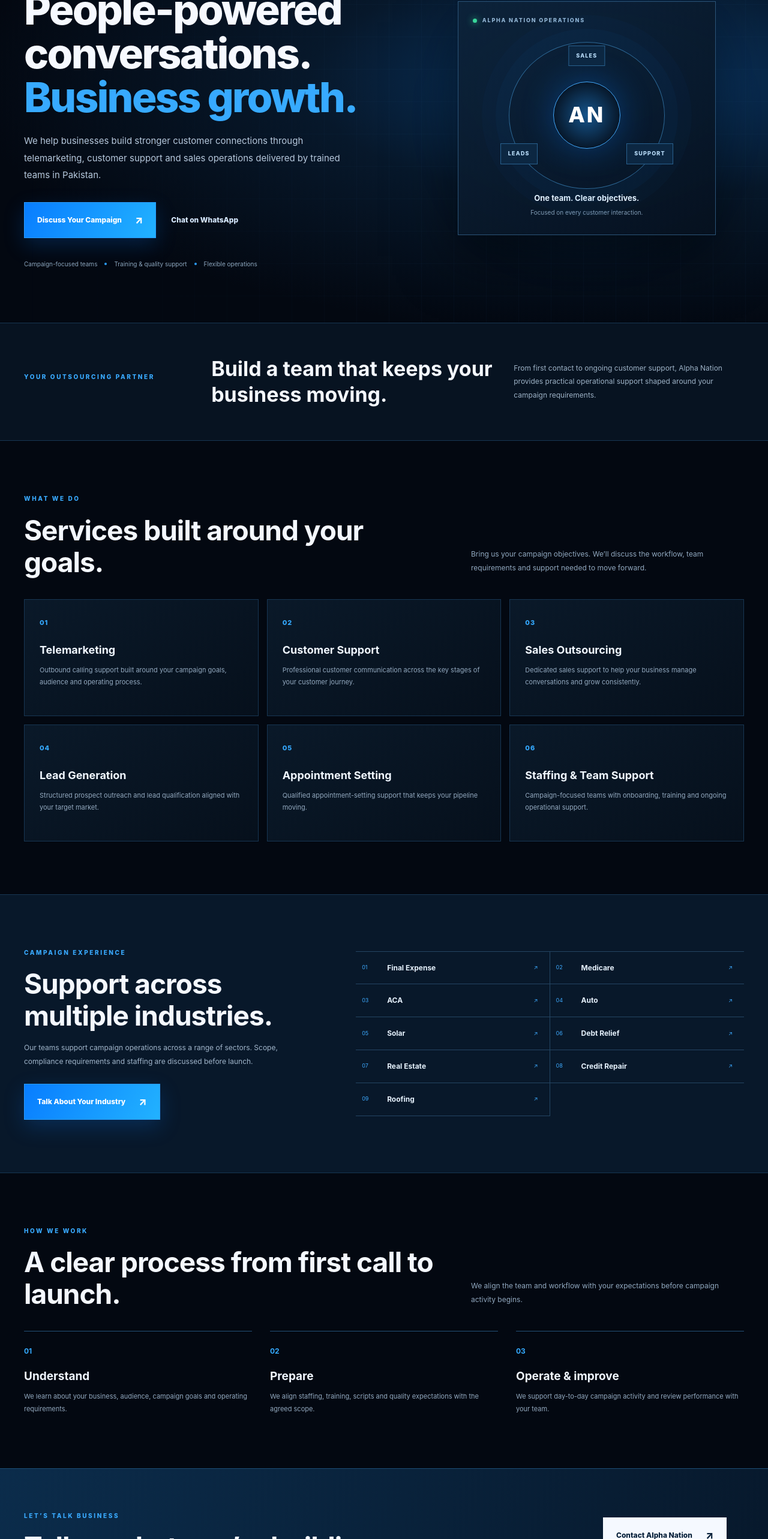
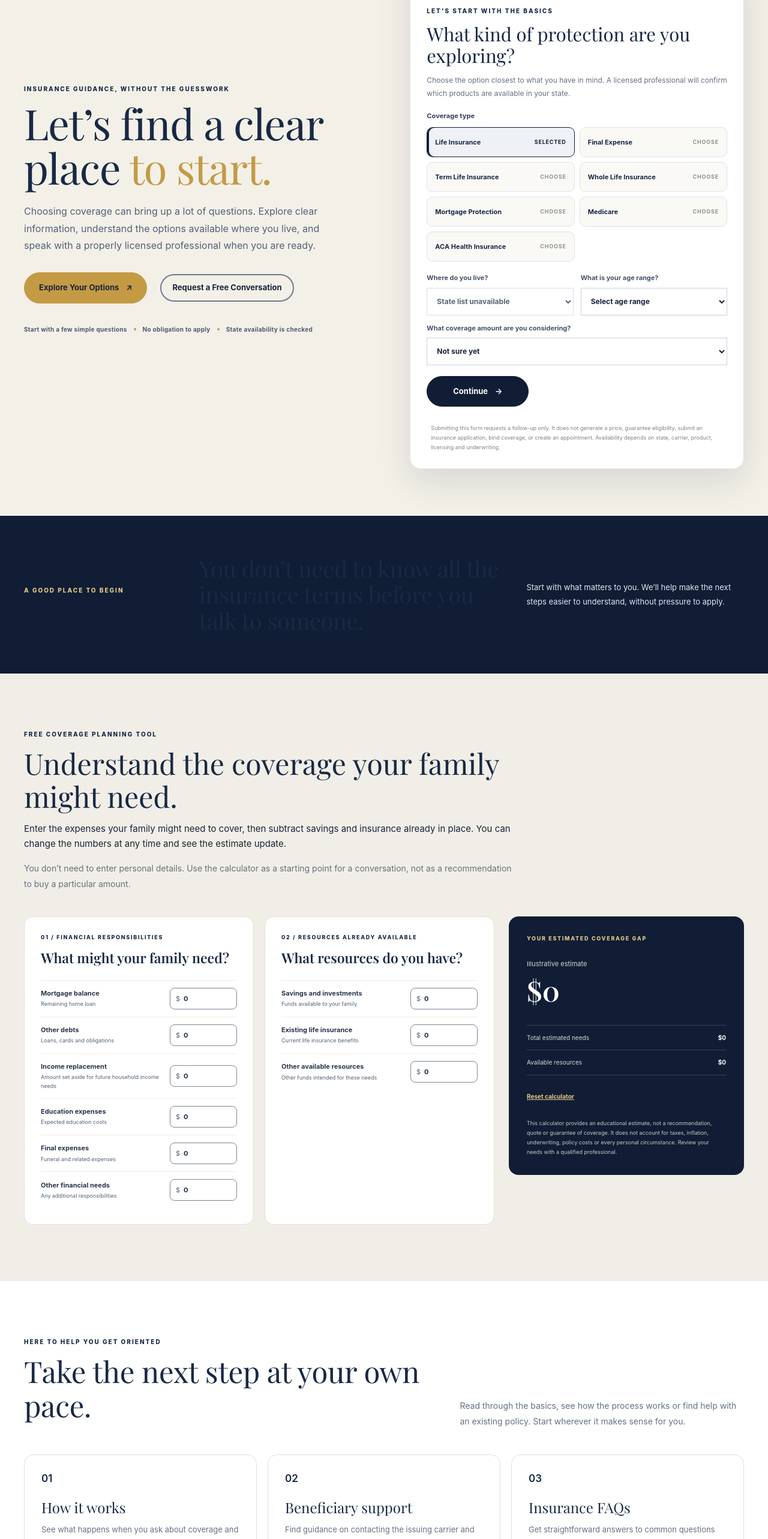
Before and after one commit to alphanationcrm09/alpha-nation-website, a Next.js app: page / in a window 1280 px wide. Shown: the part 234-2800 px from the top of the page at 60% size. Built offline with nearby package versions, Linux system fonts and the light colour scheme; no server answers; the database is empty.

Commit message:
Restore Alpha Nation insurance experience in PublicHome.tsx

```diff
--- a/src/components/PublicHome.tsx
+++ b/src/components/PublicHome.tsx
@@ -1,54 +1,128 @@
 import Link from "next/link";
+import PublicCarriers from "@/components/PublicCarriers";
+import QuoteJourney from "@/components/QuoteJourney";
+import FinancialNeedsCalculator from "@/components/FinancialNeedsCalculator";
 
-const services = [
-  { n: "01", title: "Telemarketing", text: "Outbound calling support built around your campaign goals, audience and operating process." },
-  { n: "02", title: "Customer Support", text: "Professional customer communication across the key stages of your customer journey." },
-  { n: "03", title: "Sales Outsourcing", text: "Dedicated sales support to help your business manage conversations and grow consistently." },
-  { n: "04", title: "Lead Generation", text: "Structured prospect outreach and lead qualification aligned with your target market." },
-  { n: "05", title: "Appointment Setting", text: "Qualified appointment-setting support that keeps your pipeline moving." },
-  { n: "06", title: "Staffing & Team Support", text: "Campaign-focused teams with onboarding, training and ongoing operational support." },
+const solutions = [
+  { title: "Life Insurance", text: "Understand the main types of life insurance and what to consider before choosing a policy.", href: "/life-insurance", number: "01" },
+  { title: "Final Expense", text: "Learn how final expense coverage works and what beneficiaries should know.", href: "/final-expense", number: "02" },
+  { title: "Term Life", text: "Explore coverage for a set period, often while raising a family or paying down a mortgage.", href: "/term-life", number: "03" },
+  { title: "Whole Life", text: "Learn about lifelong coverage, premiums, cash value and the details to review.", href: "/whole-life", number: "04" },
 ];
 
-const industries = ["Final Expense", "Medicare", "ACA", "Auto", "Solar", "Debt Relief", "Real Estate", "Credit Repair", "Roofing"];
+const planningTools = [
+  ["How it works", "See what happens when you ask about coverage and decide whether to apply.", "/how-it-works"],
+  ["Beneficiary support", "Find guidance on contacting the issuing carrier and preparing for next steps.", "/beneficiary-services"],
+  ["Insurance FAQs", "Get straightforward answers to common questions about coverage and applications.", "/faq"],
+];
 
 export default function PublicHome() {
   return (
     <>
-      <section className="an-bpo-hero">
-        <div className="wrap an-bpo-hero-grid">
-          <div className="an-bpo-copy">
-            <p className="an-bpo-eyebrow">ALPHA NATION · BUSINESS PROCESS OUTSOURCING</p>
-            <h1>People-powered conversations. <span>Business growth.</span></h1>
-            <p className="an-bpo-lead">We help businesses build stronger customer connections through telemarketing, customer support and sales operations delivered by trained teams in Pakistan.</p>
-            <div className="an-bpo-actions">
-              <Link className="an-bpo-button" href="/contact">Discuss Your Campaign <span>↗</span></Link>
-              <a className="an-bpo-textlink" href="https://wa.me/923165573057" target="_blank" rel="noreferrer">Chat on WhatsApp</a>
+      <section className="an-hero">
+        <div className="wrap an-hero-grid">
+          <div className="an-hero-copy">
+            <p className="eyebrow">INSURANCE GUIDANCE, WITHOUT THE GUESSWORK</p>
+            <h1>Let’s find a clear place <em>to start.</em></h1>
+            <p className="an-hero-lead">Choosing coverage can bring up a lot of questions. Explore clear information, understand the options available where you live, and speak with a properly licensed professional when you are ready.</p>
+            <div className="an-hero-actions">
+              <Link className="button" href="/quote">Explore Your Options <span aria-hidden="true">↗</span></Link>
+              <Link className="an-text-button" href="/request-appointment">Request a Free Conversation</Link>
             </div>
-            <div className="an-bpo-proof"><span>Campaign-focused teams</span><i /><span>Training & quality support</span><i /><span>Flexible operations</span></div>
+            <div className="an-trust-line"><span>Start with a few simple questions</span><i /><span>No obligation to apply</span><i /><span>State availability is checked</span></div>
           </div>
-          <div className="an-bpo-visual">
-            <div className="an-bpo-visual-glow" />
-            <div className="an-bpo-visual-card">
-              <div className="an-bpo-card-top"><span className="an-bpo-live-dot" /> ALPHA NATION OPERATIONS</div>
-              <div className="an-bpo-orbit"><div className="an-bpo-core">AN</div><span className="an-bpo-node an-bpo-node-one">SALES</span><span className="an-bpo-node an-bpo-node-two">SUPPORT</span><span className="an-bpo-node an-bpo-node-three">LEADS</span></div>
-              <div className="an-bpo-visual-caption"><b>One team. Clear objectives.</b><span>Focused on every customer interaction.</span></div>
-            </div>
+          <div className="an-hero-visual an-hero-quote-visual"><QuoteJourney /></div>
+        </div>
+      </section>
+
+      <section className="an-intro-band">
+        <div className="wrap an-intro-band-inner">
+          <p className="eyebrow">A GOOD PLACE TO BEGIN</p>
+          <h2>You don’t need to know all the insurance terms before you talk to someone.</h2>
+          <p>Start with what matters to you. We’ll help make the next steps easier to understand, without pressure to apply.</p>
+        </div>
+      </section>
+
+      <section className="section an-calculator-section" id="financial-needs">
+        <div className="wrap">
+          <div className="an-calculator-intro">
+            <p className="eyebrow">FREE COVERAGE PLANNING TOOL</p>
+            <h2>Understand the coverage your family might need.</h2>
+            <p>Enter the expenses your family might need to cover, then subtract savings and insurance already in place. You can change the numbers at any time and see the estimate update.</p>
+            <p className="an-calculator-helper">You don’t need to enter personal details. Use the calculator as a starting point for a conversation, not as a recommendation to buy a particular amount.</p>
+          </div>
+          <FinancialNeedsCalculator />
+        </div>
+      </section>
+
+      <section className="section an-tools-section" id="planning">
+        <div className="wrap">
+          <div className="section-heading an-heading-row">
+            <div><p className="eyebrow">HERE TO HELP YOU GET ORIENTED</p><h2>Take the next step at your own pace.</h2></div>
+            <p className="lead">Read through the basics, see how the process works or find help with an existing policy. Start wherever it makes sense for you.</p>
+          </div>
+          <div className="an-tool-grid">
+            {planningTools.map(([title, text, href], index) => <article className="an-tool-card" key={title}>
+              <span className="an-tool-index">0{index + 1}</span><h3>{title}</h3><p>{text}</p><Link href={href}>Read more <span aria-hidden="true">↗</span></Link>
+            </article>)}
           </div>
         </div>
       </section>
 
-      <section className="an-bpo-intro"><div className="wrap an-bpo-intro-grid"><p className="an-bpo-eyebrow">YOUR OUTSOURCING PARTNER</p><h2>Build a team that keeps your business moving.</h2><p>From first contact to ongoing customer support, Alpha Nation provides practical operational support shaped around your campaign requirements.</p></div></section>
+      <section className="section an-solutions-section" id="insurance">
+        <div className="wrap">
+          <div className="section-heading"><p className="eyebrow">COVERAGE OPTIONS</p><h2>Different needs call for different kinds of coverage.</h2><p className="lead">Get familiar with the basics. A licensed professional can help confirm which options are available in your state and fit your circumstances.</p></div>
+          <div className="an-solution-grid">
+            {solutions.map((item) => <article className="an-solution-card" key={item.title}><span>{item.number}</span><h3>{item.title}</h3><p>{item.text}</p><Link href={item.href}>Learn about this coverage <span aria-hidden="true">↗</span></Link></article>)}
+          </div>
+        </div>
+      </section>
 
-      <section className="an-bpo-section" id="services"><div className="wrap">
-        <div className="an-bpo-section-head"><div><p className="an-bpo-eyebrow">WHAT WE DO</p><h2>Services built around your goals.</h2></div><p>Bring us your campaign objectives. We’ll discuss the workflow, team requirements and support needed to move forward.</p></div>
-        <div className="an-bpo-service-grid">{services.map(s=><article className="an-bpo-service" key={s.n}><span>{s.n}</span><h3>{s.title}</h3><p>{s.text}</p></article>)}</div>
-      </div></section>
+      <section className="section an-beneficiary-section" id="beneficiary-services">
+        <div className="wrap an-beneficiary-grid">
+          <div className="an-beneficiary-photo" role="img" aria-label="An adult daughter talking with an older parent" />
+          <div>
+            <p className="eyebrow">FOR POLICYHOLDERS & BENEFICIARIES</p>
+            <h2>When you have a policy question, start here.</h2>
+            <p>If you need help with a claim, a beneficiary update or another policy question, we’ll point you toward the right next step and the issuing carrier.</p>
+            <Link className="button" href="/beneficiary-services">Find beneficiary support</Link>
+            <p className="an-small-note">Claims decisions and benefit payments are determined by the issuing insurance carrier under the policy terms.</p>
+          </div>
+        </div>
+      </section>
 
-      <section className="an-bpo-industries" id="industries"><div className="wrap an-bpo-industries-grid"><div><p className="an-bpo-eyebrow">CAMPAIGN EXPERIENCE</p><h2>Support across multiple industries.</h2><p>Our teams support campaign operations across a range of sectors. Scope, compliance requirements and staffing are discussed before launch.</p><Link className="an-bpo-button" href="/contact">Talk About Your Industry <span>↗</span></Link></div><div className="an-bpo-industry-list">{industries.map((item,i)=><div key={item}><span>0{i+1}</span><b>{item}</b><span>↗</span></div>)}</div></div></section>
+      <section className="section an-about-section" id="about">
+        <div className="wrap an-about-grid">
+          <div><p className="eyebrow">ABOUT ALPHA NATION</p><h2>Clear insurance information. Real guidance when you need it.</h2></div>
+          <div><p>Insurance decisions are personal. Alpha Nation helps individuals and families explore coverage information, understand the questions worth asking and connect with a professional for guidance.</p><p>We’ll confirm licensing, carrier appointments, product availability, eligibility and policy terms for the relevant state and situation. Not every product is available everywhere.</p><Link className="an-inline-link" href="/contact">Contact Alpha Nation <span aria-hidden="true">↗</span></Link></div>
+        </div>
+      </section>
 
-      <section className="an-bpo-approach" id="approach"><div className="wrap"><div className="an-bpo-section-head"><div><p className="an-bpo-eyebrow">HOW WE WORK</p><h2>A clear process from first call to launch.</h2></div><p>We align the team and workflow with your expectations before campaign activity begins.</p></div><div className="an-bpo-steps"><article><b>01</b><h3>Understand</h3><p>We learn about your business, audience, campaign goals and operating requirements.</p></article><article><b>02</b><h3>Prepare</h3><p>We align staffing, training, scripts and quality expectations with the agreed scope.</p></article><article><b>03</b><h3>Operate & improve</h3><p>We support day-to-day campaign activity and review performance with your team.</p></article></div></div></section>
+      <section className="section an-carriers-section" id="carriers">
+        <div className="wrap">
+          <div className="an-carriers-heading"><div><p className="eyebrow">CARRIER DIRECTORY</p><h2>Get to know the insurance companies.</h2></div><p>See carrier information and ask us about options in your state. A directory listing does not guarantee an active appointment or product availability.</p></div>
+          <PublicCarriers />
+          <Link className="an-inline-link" href="/carriers">View carrier information <span aria-hidden="true">↗</span></Link>
+        </div>
+      </section>
 
-      <section className="an-bpo-contact" id="contact"><div className="wrap an-bpo-contact-inner"><div><p className="an-bpo-eyebrow">LET’S TALK BUSINESS</p><h2>Tell us what you’re building.</h2><p>Share your campaign requirements and the Alpha Nation team will follow up to discuss the next steps.</p></div><div className="an-bpo-contact-actions"><Link className="an-bpo-button an-bpo-button-light" href="/contact">Contact Alpha Nation <span>↗</span></Link><a href="mailto:aalphanation@gmail.com">aalphanation@gmail.com</a><a href="https://wa.me/923165573057" target="_blank" rel="noreferrer">+92 316 5573057 · WhatsApp</a></div></div></section>
+      <section className="section an-process-section" id="how-it-works">
+        <div className="wrap">
+          <div className="section-heading"><p className="eyebrow">WHAT HAPPENS NEXT</p><h2>A simple process, with room for your questions.</h2></div>
+          <div className="an-process-grid">
+            <article><b>01</b><h3>Tell us what you’re looking for</h3><p>Share a few basics, such as your state and the kind of coverage you have in mind.</p></article>
+            <article><b>02</b><h3>Talk through the options</h3><p>A properly licensed professional can explain relevant options and answer your questions.</p></article>
+            <article><b>03</b><h3>Decide whether to continue</h3><p>If you choose to apply, the insurer reviews the application and determines eligibility and final terms.</p></article>
+          </div>
+          <Link className="an-inline-link" href="/how-it-works">See how it works <span aria-hidden="true">↗</span></Link>
+        </div>
+      </section>
+
+      <section className="section an-faq-teaser"><div className="wrap an-faq-teaser-inner"><div><p className="eyebrow">QUESTIONS ARE WELCOME</p><h2>It’s okay if you’re still figuring things out.</h2><p>Browse straightforward answers about coverage, applications, underwriting and what happens after you apply.</p></div><Link className="button" href="/faq">Read the FAQs <span aria-hidden="true">↗</span></Link></div></section>
+
+      <section className="an-help-section" id="help">
+        <div className="wrap an-help-inner"><div><p className="eyebrow">PREFER TO SPEAK WITH SOMEONE?</p><h2>Let’s talk about what you need.</h2><p>Request a free conversation with Alpha Nation. Tell us a little about your question and a team member will contact you to confirm the next step.</p></div><div className="an-hero-actions"><Link className="button button-light" href="/request-appointment">Request a Free Appointment</Link><Link className="an-text-button" href="/contact">Send us a message</Link></div></div>
+      </section>
     </>
   );
 }
```
